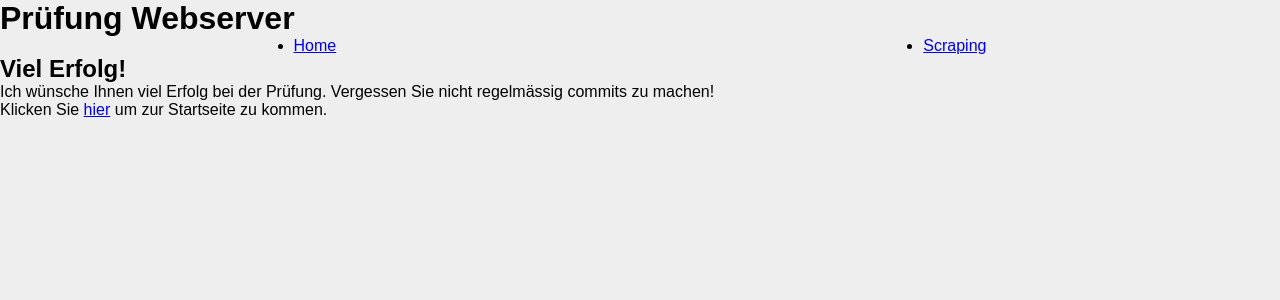
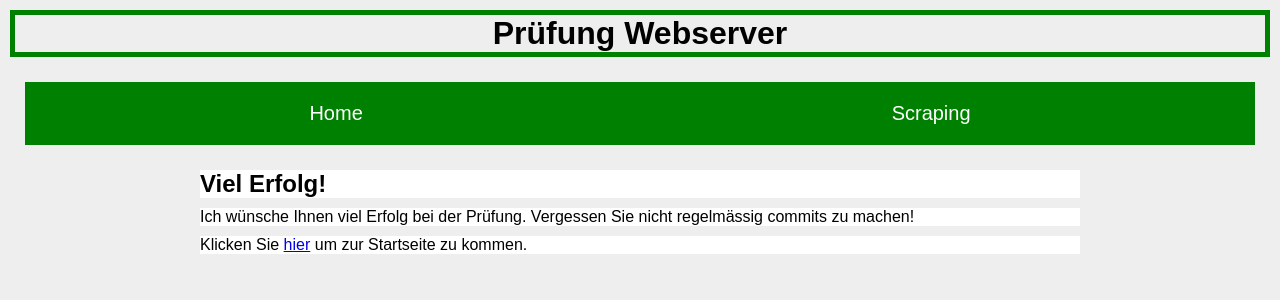
Before and after one commit to cedricgeissmann/pruefung-webserver-1mz, a Flask app: page / in a window 1280 px wide. Shown: the top 300 px of the page. Run offline with Flask 2, Linux system fonts and the light colour scheme.

Commit message:
Aufgabe 2 gelöst.

```diff
--- a/static/main.css
+++ b/static/main.css
@@ -15,3 +15,30 @@ body {
 
 /* Implementieren Sie Ihre Änderungen hier. Lassen Sie den Code oben so wie er
 * ist!!! */
+.titel {
+  text-align: center;
+  border: 5px solid green;
+  margin:10px;
+}
+
+.text {
+    background-color: white;
+    margin:10px;
+    margin-left: 200px;
+    margin-right:200px;
+}
+
+.nav-link {
+color:white;
+background:green;
+font-size: 20px;
+text-decoration: none;
+margin: 50px;
+}
+
+.navbar{
+list-style: none;
+margin:25px;
+background: green;
+padding: 20px;
+}
--- a/templates/base.html
+++ b/templates/base.html
@@ -8,7 +8,7 @@
     <link rel="stylesheet" href="{{ url_for('static', filename='main.css') }}">
 </head>
 <body>
-    <h1>Prüfung Webserver</h1>
+    <h1 class="titel">Prüfung Webserver</h1>
     <ul class="navbar">
         <li class="nav-item">
             <a class="nav-link" href="/">Home</a>
--- a/templates/index.html
+++ b/templates/index.html
@@ -1,7 +1,7 @@
 {% extends "base.html" %}
 {% block content %}
-    <h2>Viel Erfolg!</h2>
-    <p>Ich wünsche Ihnen viel Erfolg bei der Prüfung. Vergessen Sie nicht
+    <h2 class="text">Viel Erfolg!</h2>
+    <p class="text">Ich wünsche Ihnen viel Erfolg bei der Prüfung. Vergessen Sie nicht
     regelmässig commits zu machen!</p>
-    <p>Klicken Sie <a href="/">hier</a> um zur Startseite zu kommen.</p>
+    <p class="text">Klicken Sie <a href="/">hier</a> um zur Startseite zu kommen.</p>
 {% endblock %}
```
